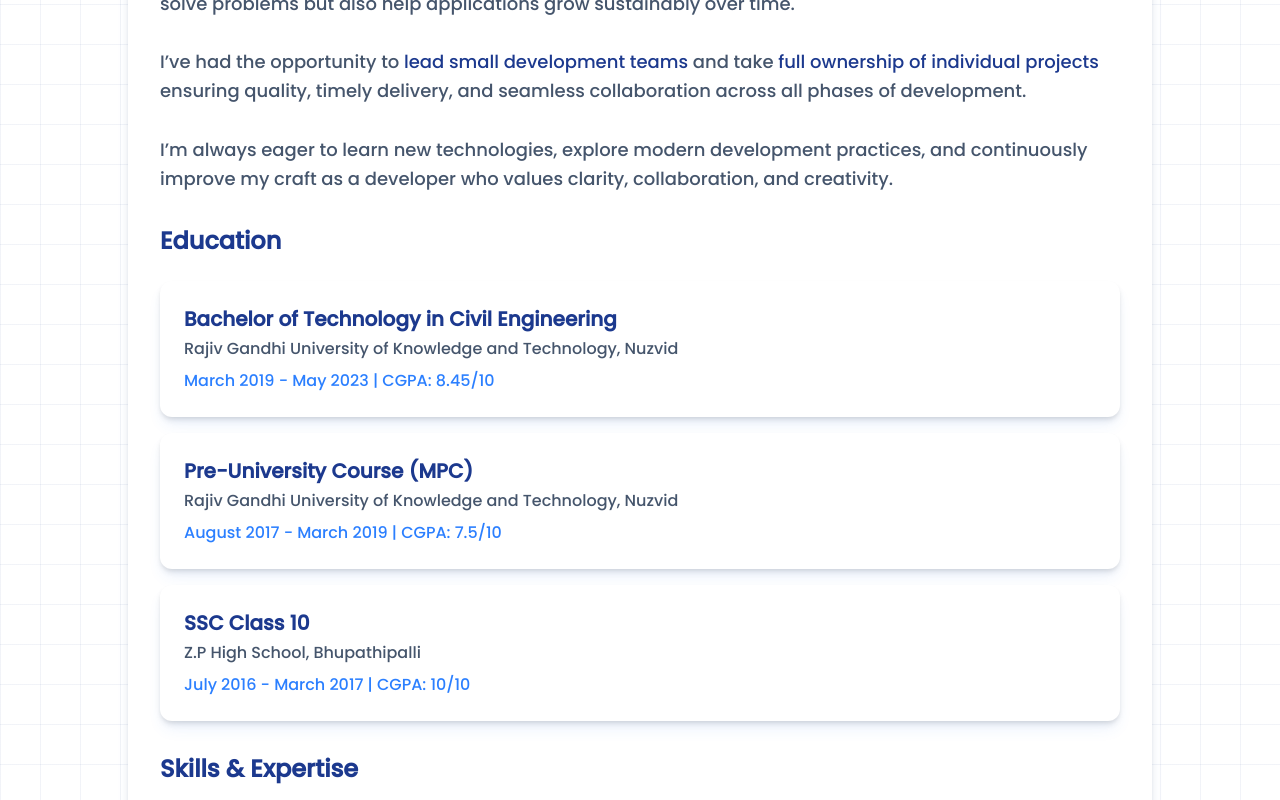
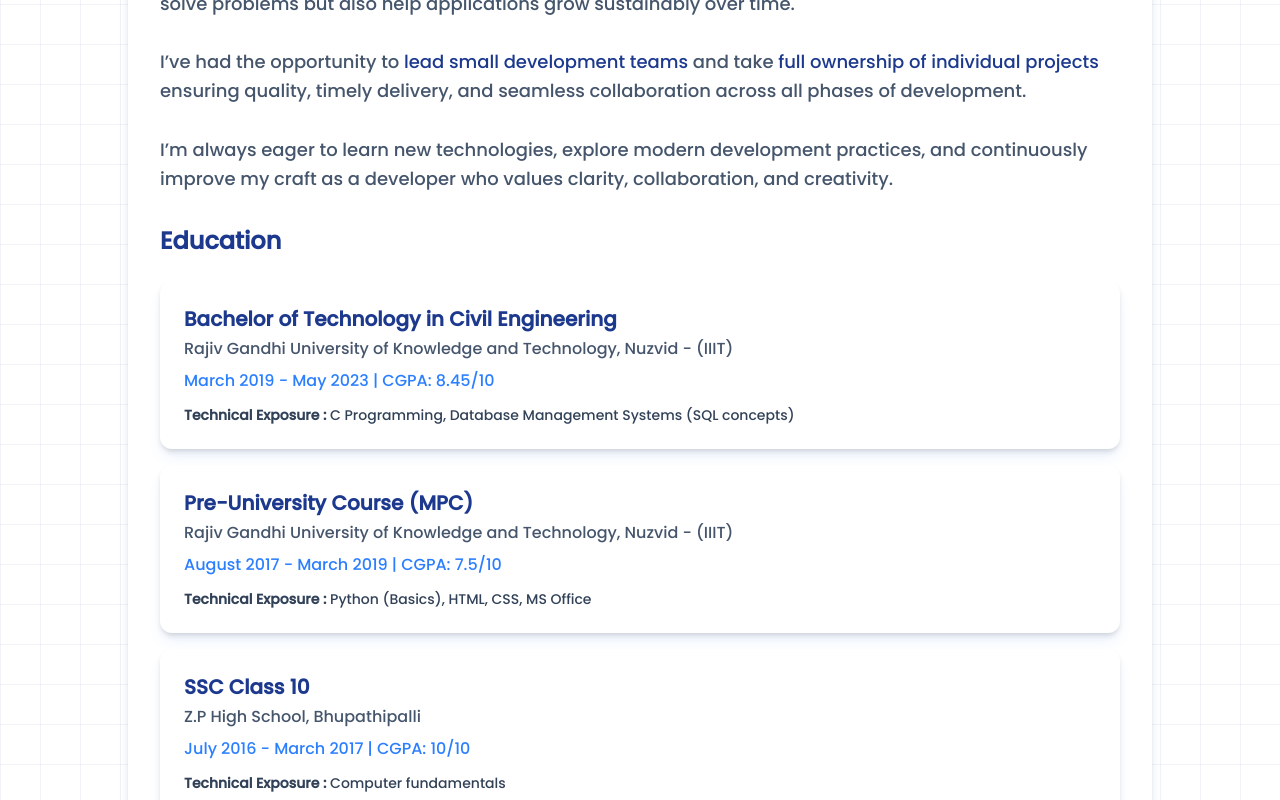
Before and after one commit to KakarlaAvulaRaju/my-portfolio-website, a React (Vite) app: page / in a window 1280 px wide. Shown: the part 2000-2800 px from the top of the page. Built offline with nearby package versions, Linux system fonts and the light colour scheme.

Commit message:
Content and Education Techinical Exposure and Resume changes

```diff
--- a/src/components/About.jsx
+++ b/src/components/About.jsx
@@ -35,7 +35,7 @@ const About = () => {
         >
           <p className="text-slate-600 text-lg leading-relaxed mb-8">
             Bonjour😉, I'm <span className="text-blue-900 font-semibold">Kakarla Avula Raju</span>,
-            a passionate <span className="text-blue-900">Full Stack Developer</span> with over 2 years of
+            a passionate <span className="text-blue-900">Full Stack Developer</span> with over 2.5+ years of
             hands-on experience in building scalable and high-performance web applications.
             I specialize in <span className="text-blue-900">ASP.NET Core, Angular, and React TypeScript</span>,
             creating seamless end-to-end solutions that blend performance with great user experience.
@@ -70,8 +70,12 @@ const About = () => {
                 }}
               >
                 <h4 className="text-xl font-bold text-blue-900">Bachelor of Technology in Civil Engineering</h4>
-                <p className="text-slate-600 mt-1">Rajiv Gandhi University of Knowledge and Technology, Nuzvid</p>
+                <p className="text-slate-600 mt-1">Rajiv Gandhi University of Knowledge and Technology, Nuzvid - (IIIT)</p>
                 <p className="text-blue-500 mt-2">March 2019 - May 2023 | CGPA: 8.45/10</p>
+                <p className="text-slate-700 mt-3 text-sm">
+                  <span className="font-semibold">Technical Exposure : </span>
+                  C Programming, Database Management Systems (SQL concepts)
+                </p>
               </div>
 
               <div
@@ -87,8 +91,12 @@ const About = () => {
                 }}
               >
                 <h4 className="text-xl font-bold text-blue-900">Pre-University Course (MPC)</h4>
-                <p className="text-slate-600 mt-1">Rajiv Gandhi University of Knowledge and Technology, Nuzvid</p>
+                <p className="text-slate-600 mt-1">Rajiv Gandhi University of Knowledge and Technology, Nuzvid - (IIIT)</p>
                 <p className="text-blue-500 mt-2">August 2017 - March 2019 | CGPA: 7.5/10</p>
+                <p className="text-slate-700 mt-3 text-sm">
+                  <span className="font-semibold">Technical Exposure : </span>
+                  Python (Basics), HTML, CSS, MS Office
+                </p>
               </div>
 
               <div
@@ -106,6 +114,10 @@ const About = () => {
                 <h4 className="text-xl font-bold text-blue-900">SSC Class 10</h4>
                 <p className="text-slate-600 mt-1">Z.P High School, Bhupathipalli</p>
                 <p className="text-blue-500 mt-2">July 2016 - March 2017 | CGPA: 10/10</p>
+                <p className="text-slate-700 mt-3 text-sm">
+                  <span className="font-semibold">Technical Exposure : </span>
+                  Computer fundamentals
+                </p>
               </div>
             </div>
 
@@ -157,7 +169,7 @@ const About = () => {
                 }}
               >
                 <h4 className="text-lg font-bold text-blue-900 mb-2">Frontend Technologies</h4>
-                <p className="text-slate-600">HTML, CSS, SCSS, Bootstrap, Tailwind CSS, JavaScript, TypeScript, Responsive Design</p>
+                <p className="text-slate-600">HTML, CSS, SCSS, Bootstrap, Tailwind CSS, Responsive Design</p>
               </div>
 
               <div
@@ -173,7 +185,7 @@ const About = () => {
                 }}
               >
                 <h4 className="text-lg font-bold text-blue-900 mb-2">Database & Cloud</h4>
-                <p className="text-slate-600">MySQL, SQL Server, Azure DevOps, Azure Portal, Azure Cognitive Services, Azure Functions</p>
+                <p className="text-slate-600">MySQL, SQL Server, Azure DevOps, Azure Portal, Azure Cognitive Services, Azure Functions, Azure Service Bus</p>
               </div>
             </div>
 
--- a/src/components/Experiance.jsx
+++ b/src/components/Experiance.jsx
@@ -68,7 +68,7 @@ const Experience = () => {
         "Creating and maintaining detailed Wiki documentation for each deployment — including versioning, domain URLs, database changes, and migration steps.",
         "Documenting deployment histories, feature releases, and rollback plans for audit and internal tracking purposes.",
         "Uploading and updating daily task progress in Deccansoft’s internal portal and Azure Boards to maintain transparent workflow tracking.",
-        "Collaborating with team leads (Sandeep MVN, Vikas Kumar) to clarify requirements, validate deliverables, and ensure task accuracy.",
+        "Collaborating with team leads to clarify requirements, validate deliverables, and ensure task accuracy.",
         "Working independently on end-to-end modules and occasionally leading small teams in developing white-labeled insurance and financial applications.",
         "Leading development sprints, assigning tasks, and performing peer code reviews to ensure adherence to coding standards and best practices.",
         "Contributing to the automation of workflows through Azure AI and Cognitive Services for smarter data processing and client experience.",
@@ -86,10 +86,9 @@ const Experience = () => {
       duration: "January 2023 - August 2023",
       location: "Hyderabad, India",
       achievements: [
-        "Completed 8-month intensive internship program",
+        "Completed 8-month internship program",
         "Gained hands-on experience with C#, HTML, CSS, and Bootstrap",
-        "Developed foundational understanding of web application architecture",
-        "Participated in collaborative development projects"
+        "Developed foundational understanding of web application architecture"
       ]
     }
   ];
@@ -113,7 +112,7 @@ const Experience = () => {
           <h2 className="text-4xl font-bold text-blue-900 mb-4">Experience & Skills</h2>
           <div className="w-20 h-1 bg-gradient-to-r from-blue-900 to-blue-500 mx-auto rounded-full mb-6"></div>
           <p className="text-slate-600 text-lg max-w-3xl mx-auto">
-            2 years of professional experience building enterprise-level applications with modern web technologies,
+            2.5+ years of professional experience building enterprise-level applications with modern web technologies,
             specializing in full-stack development and cloud deployment.
           </p>
         </div>
--- a/src/components/Home.jsx
+++ b/src/components/Home.jsx
@@ -97,7 +97,7 @@ const Home = () => {
             </div>
 
             <p className="text-slate-600 text-lg leading-relaxed">
-              I'm a passionate <span className="text-blue-900 font-semibold">Full Stack Developer</span> with over 2 years of
+              I'm a passionate <span className="text-blue-900 font-semibold">Full Stack Developer</span> with over 2.5+ years of
               hands-on experience building scalable and modern web applications using
               <span className="text-blue-900"> ASP.NET Core, Angular, and React TypeScript</span>.
               I specialize in developing, deploying, and maintaining enterprise-grade solutions
```
Also changed, not shown: 1 other file (tests, documents, lock files or other folders).
